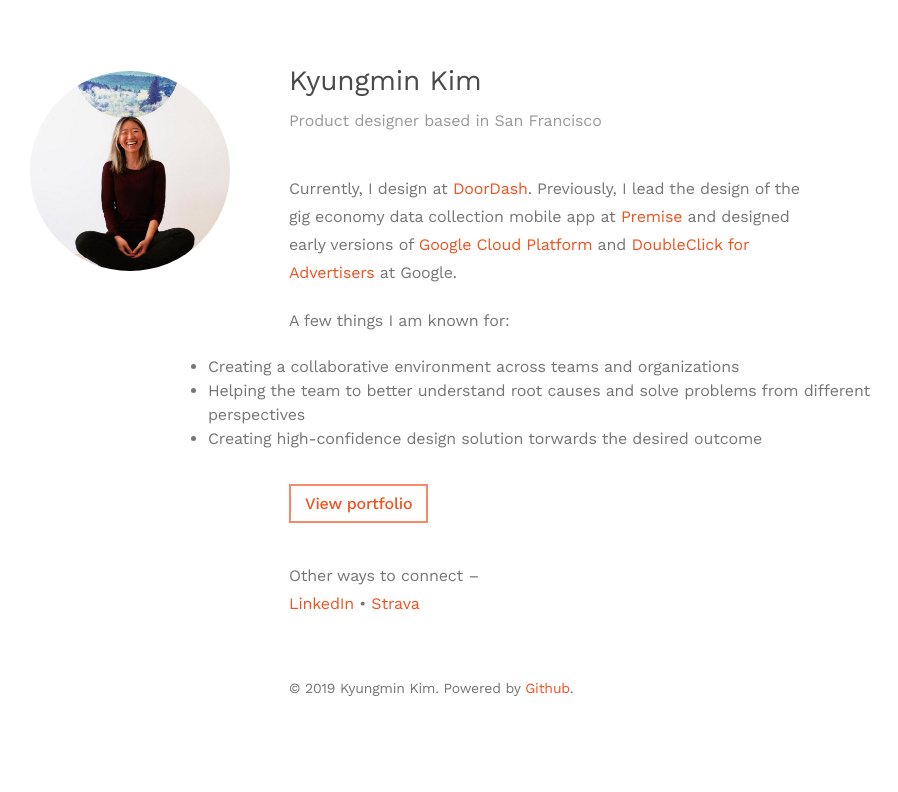
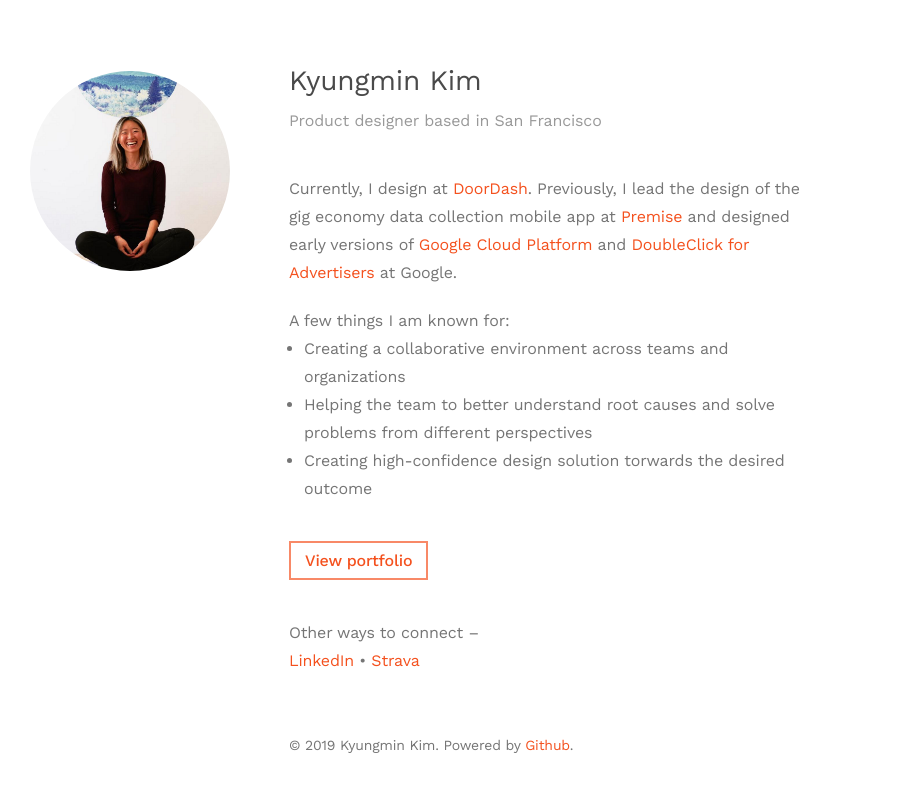
Before and after one commit to kyungmin/kyungmin.github.io, a Jekyll site: the page built from index.md, in a window 1280 px wide. Shown: the top 792 px of the page, without its empty margins (92-990 px from the left). Built offline with Jekyll 4.4.1, drawn with Linux system fonts in a browser that asks for light colours.

Commit message:
Update ul

```diff
--- a/public/css/minima/_base.scss
+++ b/public/css/minima/_base.scss
@@ -91,7 +91,10 @@ figcaption {
  * Lists
  */
 ul, ol {
-  margin-left: $spacing-unit;
+  padding-left: 30px;
+  width: 70%;
+  margin: -20px auto 20px;
+  line-height: 28px;
 }
 
 li {
```
